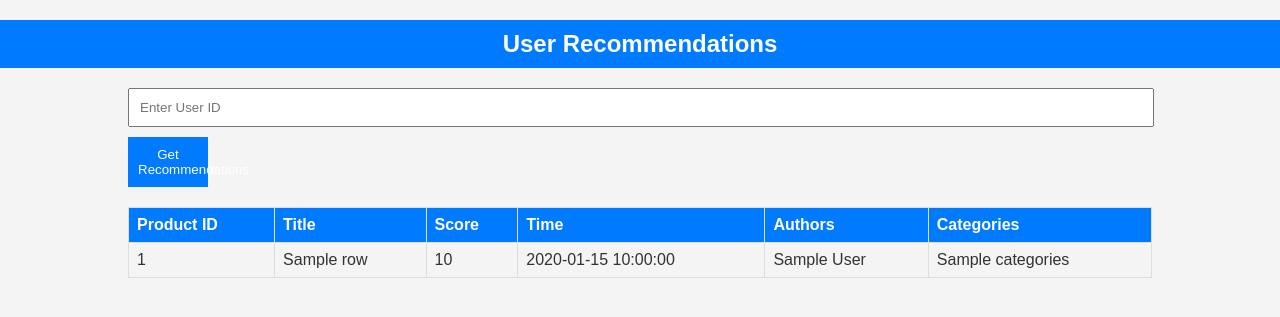
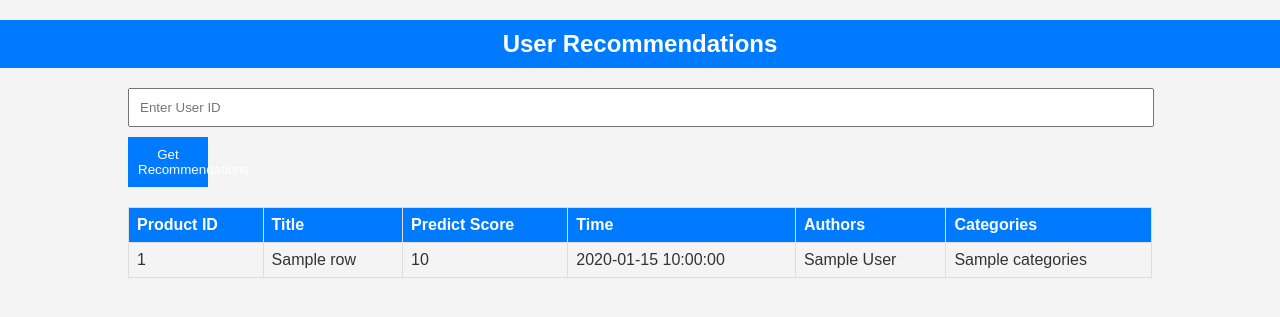
Before and after one commit to LoicCASSAN/Machine-Learning-in-Production-Project, a Flask app: template templates/user_recommendation.html in a window 1280 px wide. Shown: the top 317 px of the page. Run offline with Flask 3, Linux system fonts and the light colour scheme; the template is opened without the code that fills it: most values are stand-ins (such as "Sample title", 1, 10 or a date in 2020); parts of the project's set-up code (start-up, migrations or seed data) failed here and were passed over.

Commit message:
User Recommendations Fix

```diff
--- a/app.py
+++ b/app.py
@@ -28,7 +28,9 @@ def user_recommendation():
         user_id = request.form.get('user_id')
         if user_id:
             recommendations = recommendation.provide_recommendations_for_user(user_id)
+            print(recommendations)  # Pour déboguer
     return render_template('user_recommendation.html', recommendations=recommendations)
+
 
 
 
--- a/templates/user_recommendation.html
+++ b/templates/user_recommendation.html
@@ -19,7 +19,7 @@
                 <tr>
                     <th>Product ID</th>
                     <th>Title</th>
-                    <th>Score</th>
+                    <th>Predict Score</th>
                     <th>Time</th>
                     <th>Authors</th>
                     <th>Categories</th>
@@ -28,7 +28,7 @@
                 <tr>
                     <td>{{ row.ProductId }}</td>
                     <td>{{ row.title }}</td>
-                    <td>{{ row.Score }}</td>
+                    <td>{{ row.Predict_Score }}</td>
                     <td>{{ row.Time }}</td>
                     <td>{{ row.authors }}</td>
                     <td>{{ row.categories }}</td>
```
Also changed, not shown: recommendation.py (+9 -0 lines), 1 other file.
